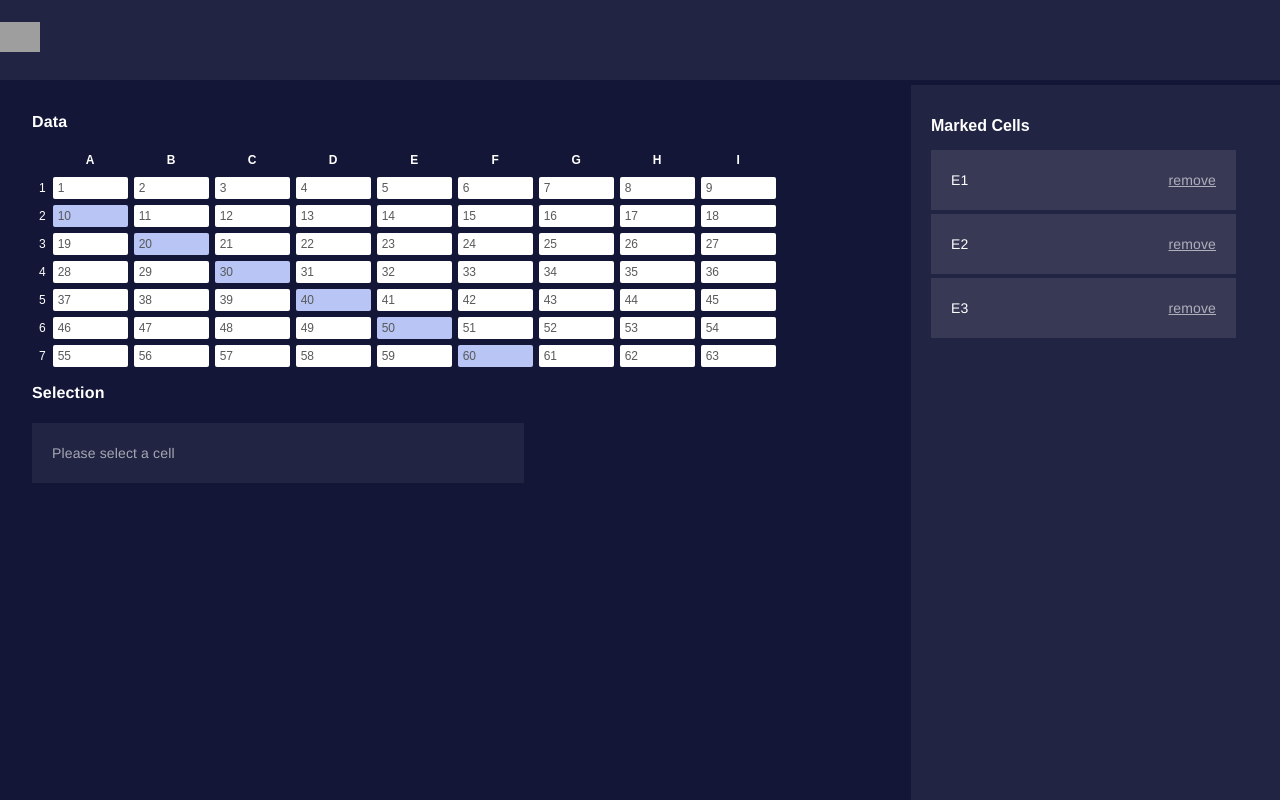
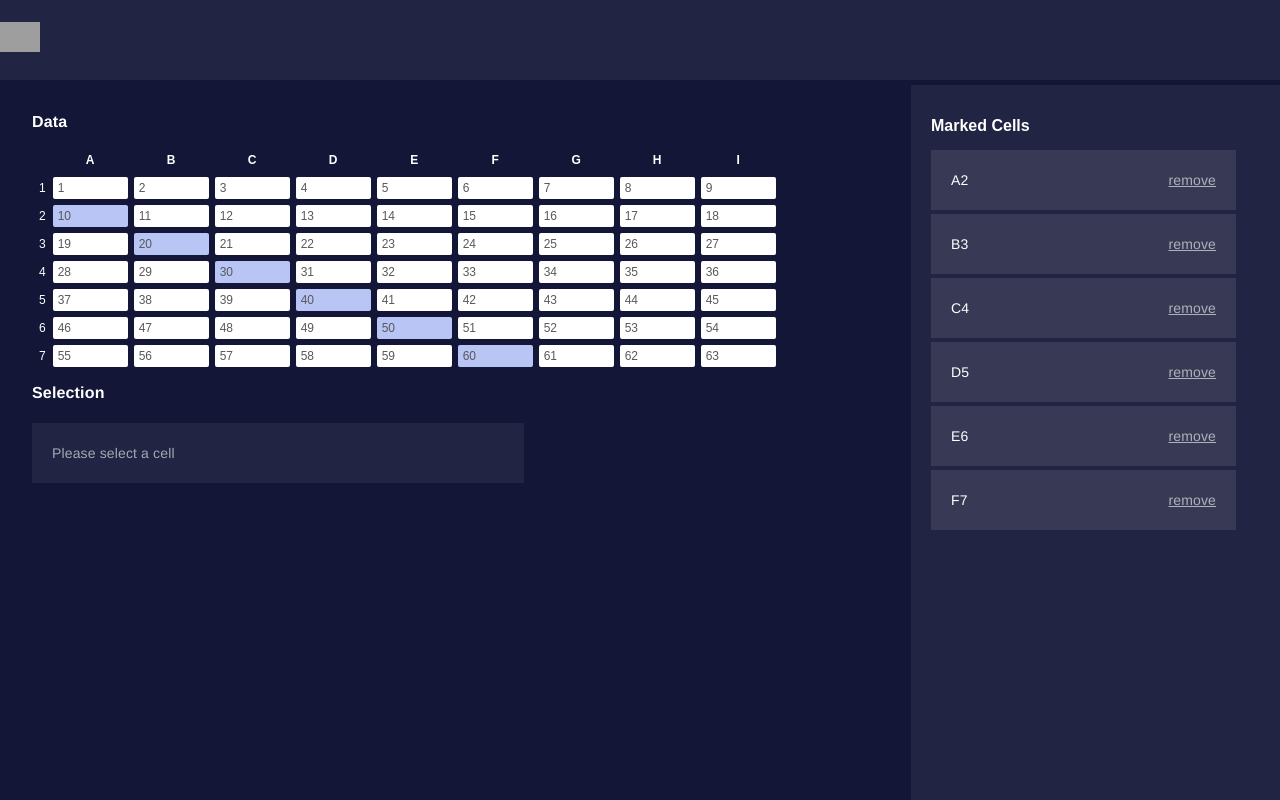
Before and after one commit to akshaykhanna/ExcelRegionSelection, an Angular app: page /cells in a window 1280 px wide. Shown: the top 800 px of the page. Built offline with nearby package versions, Linux system fonts and the light colour scheme; grey boxes are pictures that could not be loaded.

Commit message:
Make app umark cellls

```diff
--- a/src/app/cells/cells-view/cells-view.component.html
+++ b/src/app/cells/cells-view/cells-view.component.html
@@ -10,6 +10,6 @@
     ></app-selection-view>
   </div>
   <div class="right-aside">
-    <app-marked-cells-view></app-marked-cells-view>
+    <app-marked-cells-view [markedCells]='getMarkedCells()'></app-marked-cells-view>
   </div>
 </div>
--- a/src/app/cells/cells-view/cells-view.component.ts
+++ b/src/app/cells/cells-view/cells-view.component.ts
@@ -1,5 +1,5 @@
 import { Component, OnInit } from '@angular/core';
-import Cell from '../../models/cell';
+import Cell, { CellStatus } from '../../models/cell';
 import { CellsService } from '../cells.service';
 
 @Component({
@@ -15,6 +15,13 @@ export class CellsViewComponent implements OnInit {
   ngOnInit() {
     this.cells = this.cellsService.getCells(7, 9);
   }
+  getMarkedCells(): Cell[]  {
+     const markedCells: Cell[] = [];
+     for (const cellsRow of this.cells) {
+       markedCells.push(...cellsRow.filter(cell => cell.status === CellStatus.MARKED));
+     }
+     return markedCells;
+  }
   selectCell(cell: Cell) {
     this.selectedCell = cell;
   }
--- a/src/app/cells/marked-cells-view/marked-cells-view.component.html
+++ b/src/app/cells/marked-cells-view/marked-cells-view.component.html
@@ -4,8 +4,8 @@
   <ul  *ngIf="markedCells.length > 0">
     <li *ngFor="let markedCell of markedCells">
       <div class="list-item">
-        <span>{{ markedCell }}</span>
-        <a class="remove-link">remove</a>
+        <span>{{ markedCell.id }}</span>
+        <a class="remove-link" (click)="unMarkCell(markedCell)" >remove</a>
       </div>
     </li>
   </ul>
--- a/src/app/cells/marked-cells-view/marked-cells-view.component.ts
+++ b/src/app/cells/marked-cells-view/marked-cells-view.component.ts
@@ -1,4 +1,5 @@
 import { Component, OnInit, Input } from '@angular/core';
+import Cell, { CellStatus } from 'src/app/models/cell';
 
 @Component({
   selector: 'app-marked-cells-view',
@@ -6,9 +7,11 @@ import { Component, OnInit, Input } from '@angular/core';
   styleUrls: ['./marked-cells-view.component.css'],
 })
 export class MarkedCellsViewComponent implements OnInit {
-  // @Input() markedCells = [];
-  @Input() markedCells = ['E1', 'E2', 'E3'];
+  @Input() markedCells = [];
   constructor() {}
 
   ngOnInit() {}
+  unMarkCell(cell: Cell) {
+    cell.status = CellStatus.NORMAL;
+  }
 }
```
